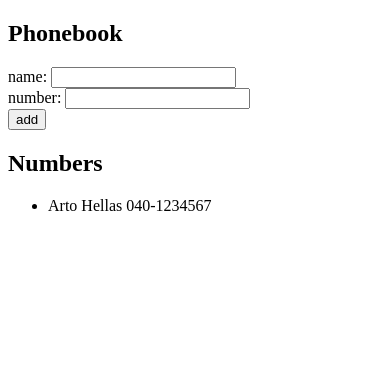
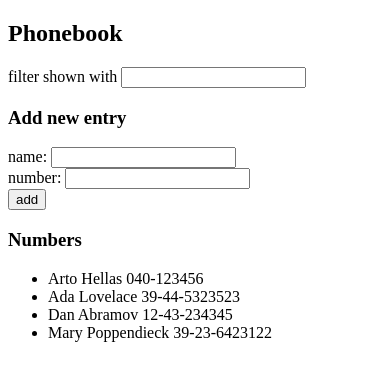
Before and after one commit to tusktenon/full-stack-open, a React (Vite) app in the folder part2/phonebook/: page / in a window 390 px wide. Shown: the top 380 px of the page. Built offline with nearby package versions, Linux system fonts and the light colour scheme.

Commit message:
feat(phonebook): complete exercise 2.9
Add a search field that filters the list of entries by name.

```diff
--- a/part2/phonebook/src/App.jsx
+++ b/part2/phonebook/src/App.jsx
@@ -1,9 +1,23 @@
 import { useState } from 'react'
 
 function App() {
-  const [persons, setPersons] = useState([{ name: 'Arto Hellas', number: '040-1234567'}])
+  const [persons, setPersons] = useState([
+    { name: 'Arto Hellas', number: '040-123456', id: 1 },
+    { name: 'Ada Lovelace', number: '39-44-5323523', id: 2 },
+    { name: 'Dan Abramov', number: '12-43-234345', id: 3 },
+    { name: 'Mary Poppendieck', number: '39-23-6423122', id: 4 },
+  ])
+
   const [newName, setNewName] = useState('')
   const [newNumber, setNewNumber] = useState('')
+  const [search, setSearch] = useState('')
+
+  const personsToShow =
+    search.length === 0
+      ? persons
+      : persons.filter(person =>
+          person.name.toLowerCase().includes(search.toLowerCase()),
+        )
 
   const addPerson = event => {
     event.preventDefault()
@@ -13,7 +27,8 @@
       setPersons(
         persons.concat({
           name: newName,
-          number: newNumber
+          number: newNumber,
+          id: persons.length + 1,
         }),
       )
     }
@@ -29,9 +44,17 @@
     setNewNumber(event.target.value)
   }
 
+  const handleSearchChange = event => {
+    setSearch(event.target.value)
+  }
+
   return (
     <div>
       <h2>Phonebook</h2>
+      <div>
+        filter shown with <input value={search} onChange={handleSearchChange} />
+      </div>
+      <h3>Add new entry</h3>
       <form onSubmit={addPerson}>
         <div>
           name: <input value={newName} onChange={handleNameChange} />
@@ -43,10 +66,12 @@
           <button type='submit'>add</button>
         </div>
       </form>
-      <h2>Numbers</h2>
+      <h3>Numbers</h3>
       <ul>
-        {persons.map(person => (
-          <li key={person.name}>{person.name} {person.number}</li>
+        {personsToShow.map(person => (
+          <li key={person.id}>
+            {person.name} {person.number}
+          </li>
         ))}
       </ul>
     </div>
```
